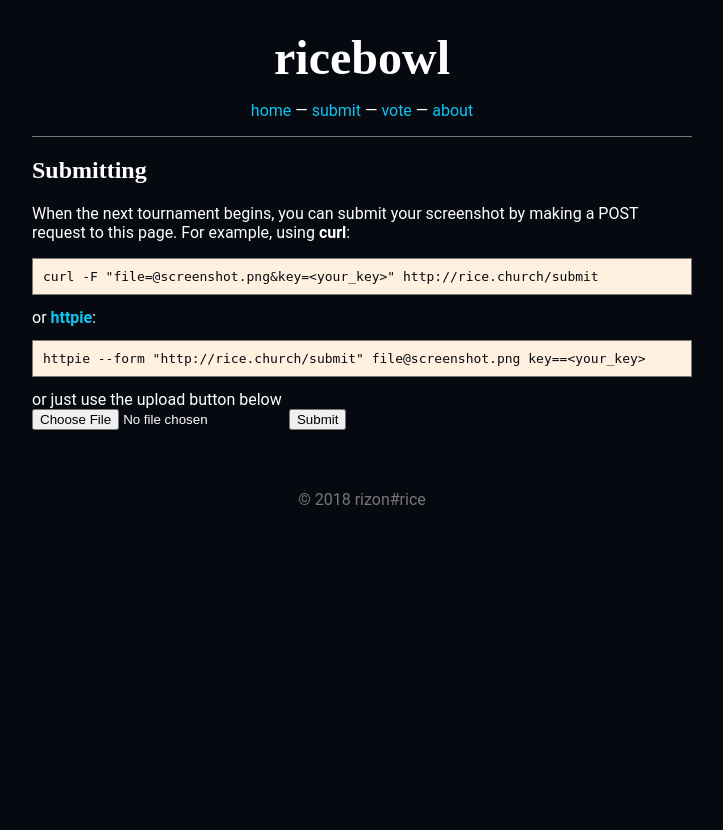
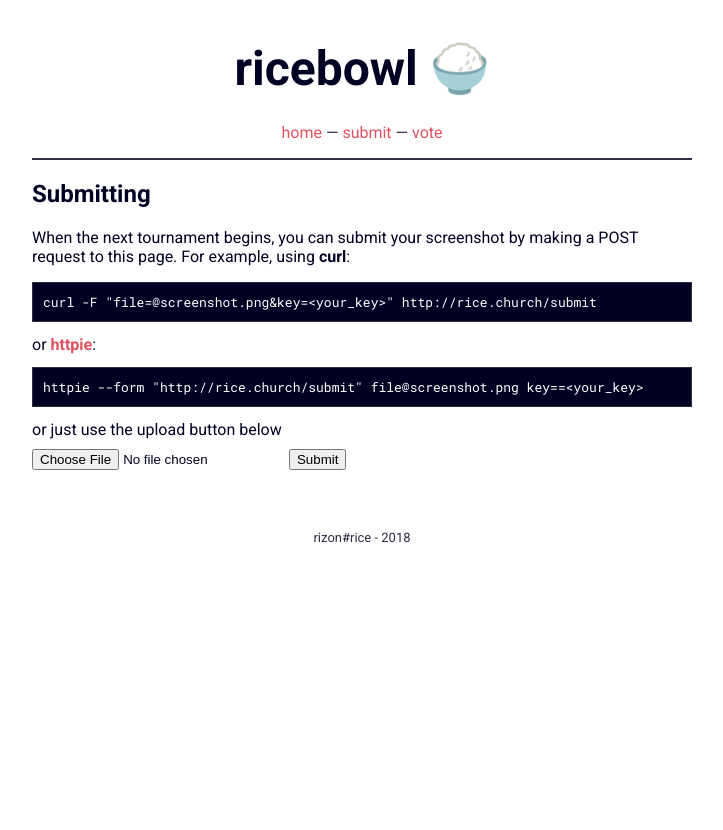
Before and after one commit to eti0/ricebowl, a Flask app: page /submit in a window 1280 px wide. Shown: the whole page, without its empty margins (278-1001 px from the left). Run offline with Flask 2, Linux system fonts and the light colour scheme.

Commit message:
Updated the css. Added a Favicon. Cleared up some text.

```diff
--- a/www/static/main.css
+++ b/www/static/main.css
@@ -1,37 +1,59 @@
+/* import webfonts */
+@import url('https://fonts.googleapis.com/css?family=Noto+Serif|Roboto+Mono|Roboto:300,400,500,700');
+
+
+/* variables */
+:root {
+	--white: #fff;
+    --black: #000022;
+	--grey: #2d2d43;
+    --accent: #e1515f;
+}
+
+
+/* general */
 html, body {
     max-width: 680px;
     height: 100%;
     margin: auto;
     padding: 10px;
-    background-color: #06090F;
-    color: white;
-    font-family: "Source Sans Pro", "Roboto", sans-serif;
+    background-color: var(--white);
+    color: var(--black);
+    font-family: "Roboto", sans-serif;
 }
 
 h1, h2, h3, h4, h5, h6 {
-    font-family: "Roboto Slab", "Roboto Mono", serif;
+    font-family: "Roboto", serif;
 }
 
 a {
     text-decoration: none;
-    color: #0ec4f2;
+    color: var(--accent);
+}
+
+a:hover {
+	color: var(--black);
 }
 
 .code {
     padding: 10px;
-    border: 1px solid #777;
-    background-color: #FFF0E0;
-    color: #06090F;
+    border: 1px solid var(--grey);
+    background-color: var(--black);
+    color: var(--white);
+    font-family: "Roboto Mono", monospace;
+    font-size: small;
 }
 
 header {
     text-align: center;
-    border-bottom: 1px solid #777;
+    border-bottom: 2px solid var(--grey);
 }
 
 h1 {
     font-size: 3em;
     margin: 10px;
+    padding: 10px;
+    color: var(--black);
 }
 
 #navigation {
@@ -44,11 +66,18 @@ h1 {
 
 #navigation li:not(:last-child)::after {
     content: " — ";
+    color: var(--grey);
 }
 
 footer {
     margin-top: 60px;
     margin-bottom: 20px;
     text-align: center;
-    color: #777;
+    color: var(--grey);
+    font-size: small;
 }
+
+form {
+	margin-top: 10px;
+	background: var(--white);
+}
--- a/www/templates/base.html
+++ b/www/templates/base.html
@@ -8,21 +8,21 @@
         <title>ricebowl</title>
         {% endif %}
         <link rel="stylesheet" href="/static/main.css">
+        <link rel="shortcut icon" href="{{ url_for('static', filename='favicon.ico') }}">
     </head>
     <body>
         <header>
-            <h1>ricebowl</h1>
+            <h1>ricebowl &#127834;</h1>
             <ul id="navigation">
                 <li><a href="/">home</a></li>
                 <li><a href="/submit">submit</a></li>
                 <li><a href="/vote">vote</a></li>
-                <li><a href="/about">about</a></li>
             </ul>
         </header>
         {% block body %}
         {% endblock %}
         <footer>
-            &copy; 2018 rizon#rice
+            rizon#rice - 2018
         </footer>
     </body>
 </html>
```
Also changed, not shown: www/static/favicon.ico (added), 2 other files.
